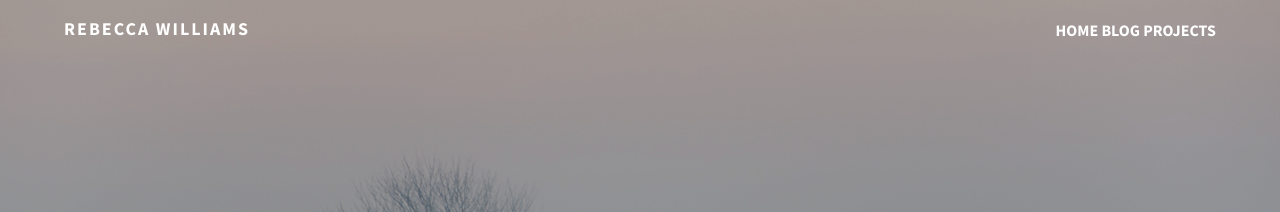
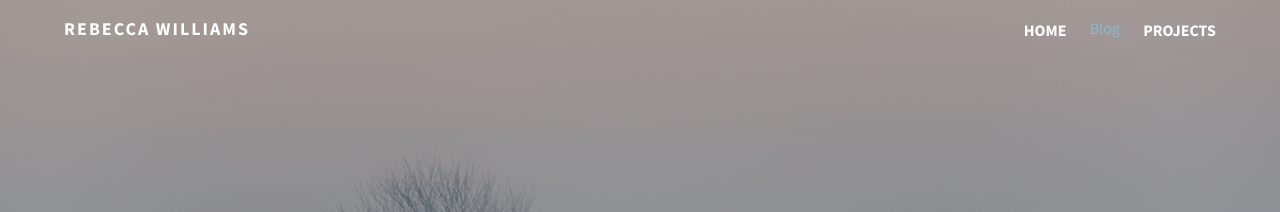
Before and after one commit to rebeccawilliams/rebeccawilliams.us, a Jekyll site: the page built from about.md, in a window 1280 px wide. Shown: the top 212 px of the page. Built offline with Jekyll 4.4.1, drawn with Linux system fonts in a browser that asks for light colours; comment, search, counter and statistics services are not loaded.

Commit message:
Update head.html

```diff
--- a/_includes/head.html
+++ b/_includes/head.html
@@ -60,7 +60,11 @@
              <ul>
             <li>
               <a href="/" title="{{ site.title }}">Home</a>
+            </li>
+            <li></li>
               <a href="/blog" title="{{ site.title }}">Blog</a>
+            </li>
+            <li>
               <a href="/projects" title="{{ site.title }}">Projects</a>
             </li>
 
@@ -69,6 +73,5 @@
             {% endfor %}
 
           </ul>
-        </nav>
       </div>
     </header>
```
